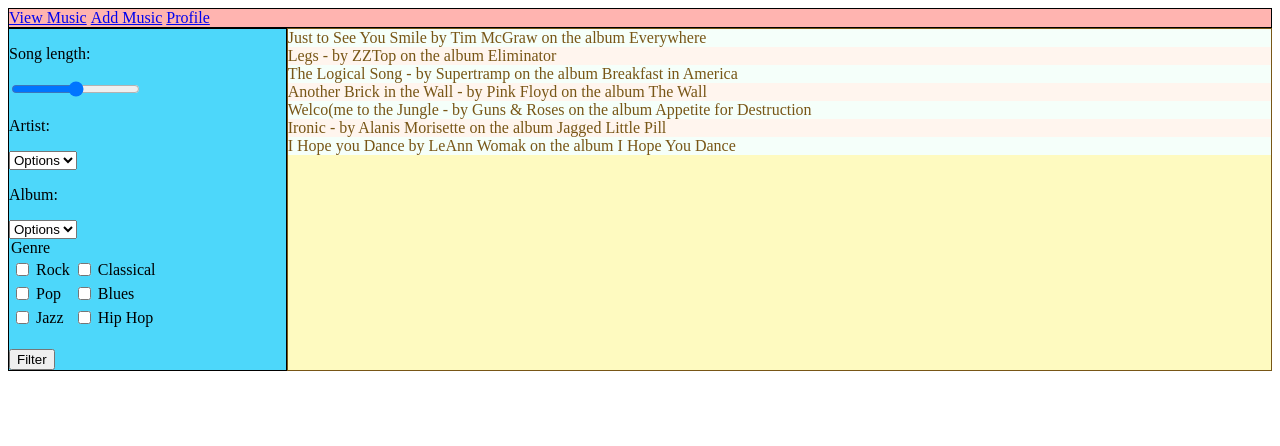
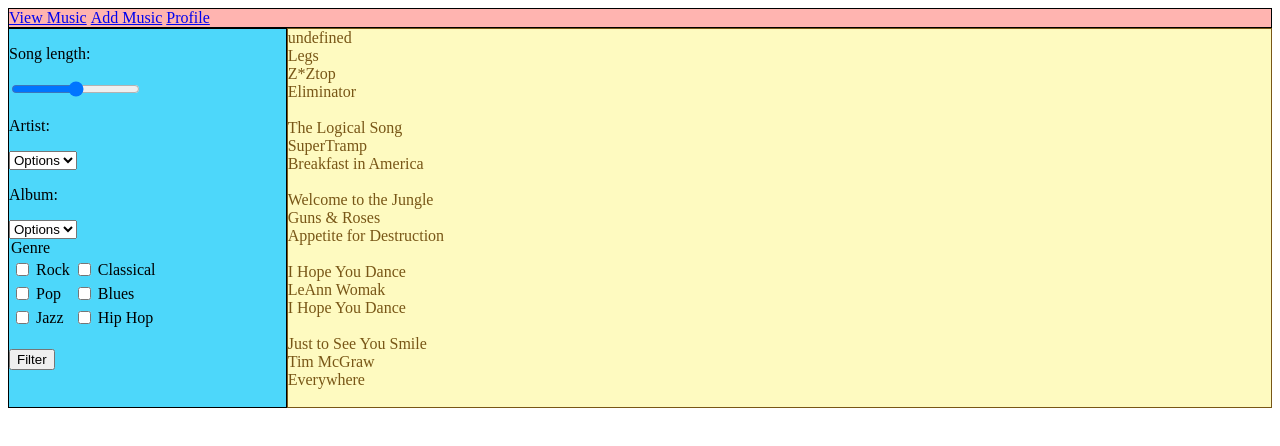
Before and after one commit to lynnsamuelson/music-history, a plain HTML site: page music-history/index.html in a window 1280 px wide. Drawn offline with nearby package versions, Linux system fonts and the light colour scheme.

Commit message:
added a JSON file and looped through the song list

```diff
--- a/music-history/index.html
+++ b/music-history/index.html
@@ -54,11 +54,14 @@
           <td><input type="checkbox" name="Hip Hop" value="Hip Hop"></input></td> <td>Hip Hop</td>
       </table>
       <br>
-      <input class="filter" type="submit" value="Filter"></input>
+      <input class="filter" type="submit" value="Filter">
+      </input>
     </div>
-    <div id="song-list" class="right-box flex-item">
+    <div id="songList" class="right-box flex-item">
     </div>
   </div>
+  <script src="//code.jquery.com/jquery-1.11.3.min.js">
+  </script>
   <script type="text/javascript" src="main.js">
   </script>
 </body>
--- a/music-history/main.js
+++ b/music-history/main.js
@@ -1,24 +1,51 @@
-var songList = document.getElementById("song-list");
 
-var songs = [];
+$(document).ready(function() {
 
-songs[songs.length] = "Legs > by Z*ZTop on the album Eliminator";
-songs[songs.length] = "The Logical Song > by Supertr@amp on the album Breakfast in America";
-songs[songs.length] = "Another Brick in the Wall > by Pink Floyd on the album The Wall";
-songs[songs.length] = "Welco(me to the Jungle > by Guns & Roses on the album Appetite for Destruction";
-songs[songs.length] = "Ironi!c > by Alanis Moris*ette on the album Jagged Little Pill";
+  $.ajax({
+    url: "songs.json"
+  }).done(function(data) {
 
-songs.push("I Hope you Dance by LeAnn Womak on the album I Hope You Dance");
-songs.unshift("Just to See You Smile by Tim McGraw on the album Everywhere");
+var currentSong;
+var songOutput;
 
-for (i = 0; i < songs.length; i++) {
-  songs[i]=songs[i].replace(/!/g, "");
-  songs[i]=songs[i].replace(/@/g, "");
-  songs[i]=songs[i].replace(">", "-");
-  songs[i]=songs[i].replace("*", "");
-  songList.innerHTML += "<section class='alternating-colors'>" + songs[i] + "</section>";
+    for (i = 0; i < data.songs.length; i++) {
+      currentSong = data.songs[i];
+      console.log(currentSong);
+      songOutput += "<div>" + currentSong.song + "</div>";
+      songOutput += "<div>" + currentSong.artist + "</div>";
+      songOutput += "<div>" + currentSong.album + "</div>";
+      songOutput += "<br>";
+      $('#songList').html(songOutput);
 
-}
+      // contentEl = $("#songs");
+      // contentEl.text(data.songList[i].song);
+    }
 
-console.log(songs);
-// songList.innerHTML = songs;
+  })
+});
+
+
+// var songList = document.getElementById("song-list");
+
+// var songs = [];
+
+// songs[songs.length] = "Legs > by Z*ZTop on the album Eliminator";
+// songs[songs.length] = "The Logical Song > by Supertr@amp on the album Breakfast in America";
+// songs[songs.length] = "Another Brick in the Wall > by Pink Floyd on the album The Wall";
+// songs[songs.length] = "Welco(me to the Jungle > by Guns & Roses on the album Appetite for Destruction";
+// songs[songs.length] = "Ironi!c > by Alanis Moris*ette on the album Jagged Little Pill";
+
+// songs.push("I Hope you Dance by LeAnn Womak on the album I Hope You Dance");
+// songs.unshift("Just to See You Smile by Tim McGraw on the album Everywhere");
+
+// for (i = 0; i < songs.length; i++) {
+//   songs[i]=songs[i].replace(/!/g, "");
+//   songs[i]=songs[i].replace(/@/g, "");
+//   songs[i]=songs[i].replace(">", "-");
+//   songs[i]=songs[i].replace("*", "");
+//   songList.innerHTML += "<section class='alternating-colors'>" + songs[i] + "</section>";
+
+// }
+
+// console.log(songs);
+// // songList.innerHTML = songs;
--- /dev/null
+++ b/music-history/songs.json
@@ -0,0 +1,29 @@
+{
+    "songs": [
+        {
+            "song": "Legs",
+            "artist": "Z*Ztop",
+            "album": "Eliminator"
+        },
+        {
+            "song": "The Logical Song",
+            "artist": "SuperTramp",
+            "album": "Breakfast in America"
+        },
+        {
+            "song": "Welcome to the Jungle",
+            "artist": "Guns & Roses",
+            "album": "Appetite for Destruction"
+        },
+        {
+            "song": "I Hope You Dance",
+            "artist": "LeAnn Womak",
+            "album": "I Hope You Dance"
+        },
+        {
+            "song": "Just to See You Smile",
+            "artist": "Tim McGraw",
+            "album": "Everywhere"
+        }
+    ]
+}
```
